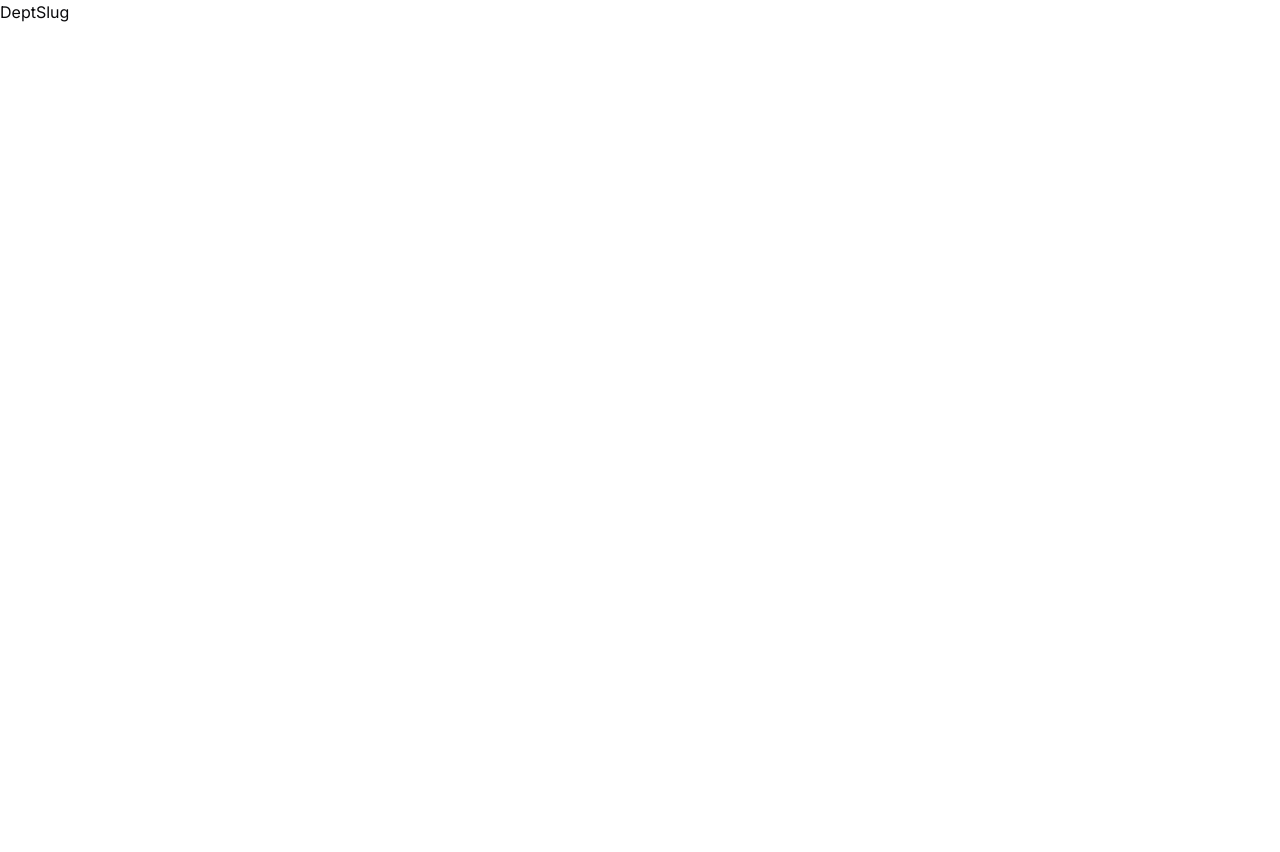
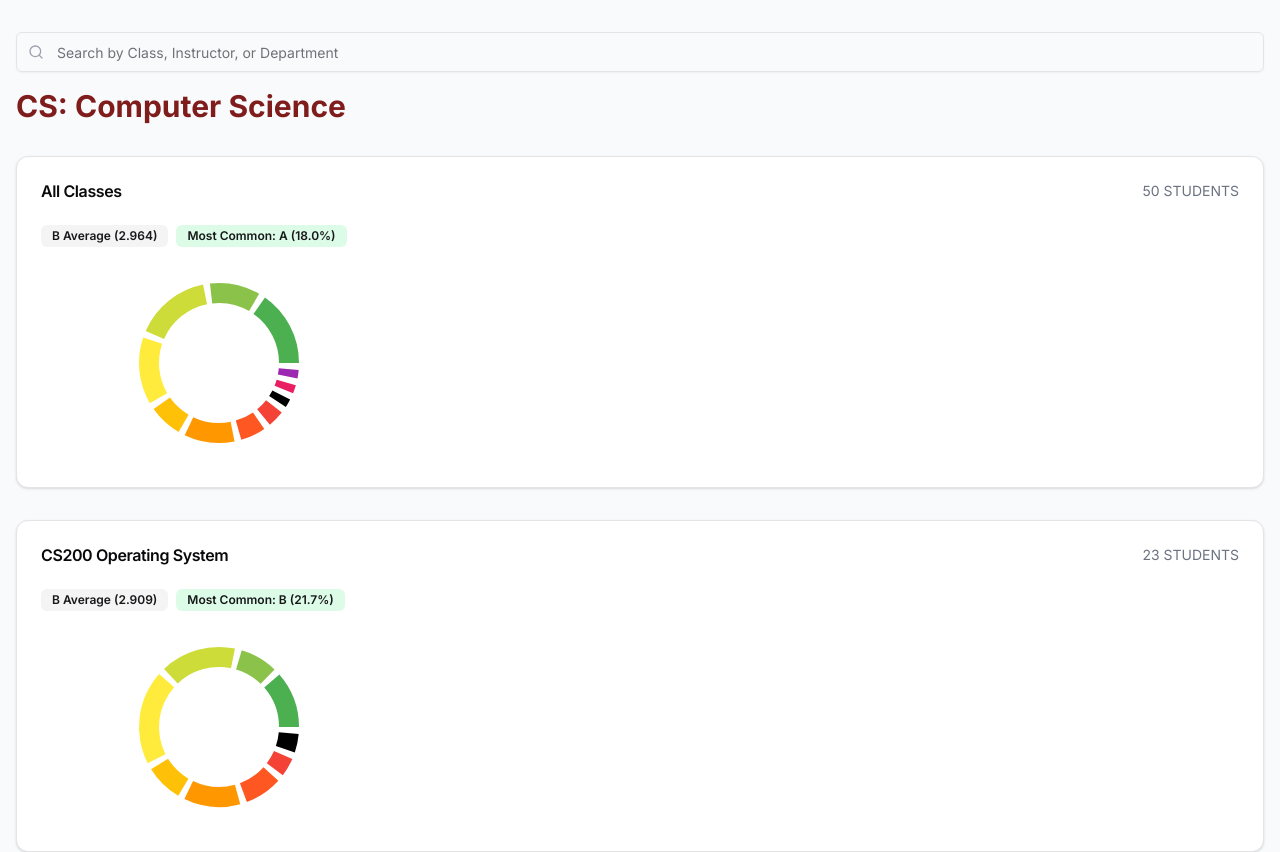
Before and after one commit to eurooooo/UMassGrades, a Next.js app: page /dept/1 in a window 1280 px wide. Shown: the top 852 px of the page. Before the commit the page ends 800 px from the top, so only its background shows below. Built offline with nearby package versions, Linux system fonts and the light colour scheme.

Commit message:
/dept/[slug] done

```diff
--- a/app/dept/[slug]/page.js
+++ b/app/dept/[slug]/page.js
@@ -1,3 +1,104 @@
+"use client";
+
+import { OverallCard, ClassCard } from "@/components/ProfPageCards";
+import {
+  calculateAverageGPA,
+  calculateMostCommon,
+  formatGradeData,
+  mergeGrades,
+} from "@/lib/grade";
+import SearchWithDropdown from "@/components/SearchWithDropdown";
+
+const departments = {
+  deptId: "CS",
+  deptName: "Computer Science",
+  classes: [
+    {
+      classId: "CS200",
+      className: "Operating System",
+      grades: [
+        { grade: "A", count: 3 },
+        { grade: "A-", count: 2 },
+        { grade: "B+", count: 4 },
+        { grade: "B", count: 5 },
+        { grade: "B-", count: 2 },
+        { grade: "C+", count: 3 },
+        { grade: "C", count: 2 },
+        { grade: "C-", count: 1 },
+        { grade: "D+", count: 1 },
+        { grade: "D", count: 0 },
+        { grade: "F", count: 0 },
+      ],
+    },
+    {
+      classId: "CS300",
+      className: "Algorithms",
+      grades: [
+        { grade: "A", count: 6 },
+        { grade: "A-", count: 4 },
+        { grade: "B+", count: 5 },
+        { grade: "B", count: 3 },
+        { grade: "B-", count: 2 },
+        { grade: "C+", count: 3 },
+        { grade: "C", count: 1 },
+        { grade: "C-", count: 1 },
+        { grade: "D+", count: 0 },
+        { grade: "D", count: 1 },
+        { grade: "F", count: 1 },
+      ],
+    },
+  ],
+};
+
+const grades = departments.classes.map((clazz) => {
+  return {
+    id: clazz.classId,
+    name: clazz.className,
+    students: clazz.grades.reduce(
+      (accumulator, currentValue) => accumulator + currentValue.count,
+      0
+    ),
+    average: calculateAverageGPA(clazz.grades),
+    common: calculateMostCommon(clazz.grades),
+    gradeData: formatGradeData(clazz.grades),
+  };
+});
+
+const overallGrades = mergeGrades(departments.classes);
+const overallData = {
+  students: overallGrades.reduce(
+    (accumulator, currentValue) => accumulator + currentValue.count,
+    0
+  ),
+  average: calculateAverageGPA(overallGrades),
+  common: calculateMostCommon(overallGrades),
+  gradeData: formatGradeData(overallGrades),
+};
+
 export default function DeptSlug() {
-  return <div>DeptSlug</div>;
+  return (
+    <div className="min-h-screen bg-gray-50 ">
+      <div className="container px-4 py-8 mx-auto max-w-7xl">
+        <SearchWithDropdown />
+
+        <Overview />
+
+        <OverallCard overallData={overallData} />
+
+        {grades.map((grade) => (
+          <ClassCard clazz={grade} key={grade.name} />
+        ))}
+      </div>
+    </div>
+  );
 }
+
+export function Overview() {
+  return (
+    <div className="mb-8">
+      <h1 className="mb-2 text-3xl font-bold text-red-900">
+        {departments.deptId}: {departments.deptName}
+      </h1>
+    </div>
+  );
+}
--- a/app/prof/[slug]/page.js
+++ b/app/prof/[slug]/page.js
@@ -52,6 +52,7 @@ const professors = {
 
 const grades = professors.classes.map((clazz) => {
   return {
+    id: clazz.classId,
     name: clazz.className,
     students: clazz.grades.reduce(
       (accumulator, currentValue) => accumulator + currentValue.count,
@@ -84,8 +85,8 @@ export default function ProfSlug() {
 
         <OverallCard overallData={overallData} />
 
-        {grades.map((instructor) => (
-          <ClassCard prof={instructor} key={instructor.name} />
+        {grades.map((grade) => (
+          <ClassCard clazz={grade} key={grade.name} />
         ))}
       </div>
     </div>
--- a/components/ProfPageCards.jsx
+++ b/components/ProfPageCards.jsx
@@ -27,27 +27,27 @@ export function OverallCard({
   );
 }
 
-export function ClassCard({ prof, key }) {
+export function ClassCard({ clazz, key }) {
   return (
     <Card key={key} className="mb-4">
       <CardHeader>
         <div className="flex items-center justify-between">
           <div>
-            <CardTitle>{prof.name}</CardTitle>
+            <CardTitle>{`${clazz.id} ${clazz.name}`}</CardTitle>
           </div>
           <span className="text-sm text-gray-500">
-            {prof.students} STUDENTS
+            {clazz.students} STUDENTS
           </span>
         </div>
       </CardHeader>
       <CardContent>
         <div className="flex gap-2 mb-4 h-fit">
-          <Badge variant="secondary">{prof.average}</Badge>
+          <Badge variant="secondary">{clazz.average}</Badge>
           <Badge variant="secondary" className="bg-green-100">
-            {prof.common}
+            {clazz.common}
           </Badge>
         </div>
-        <GradePieChart data={prof.gradeData} />
+        <GradePieChart data={clazz.gradeData} />
       </CardContent>
     </Card>
   );
```
